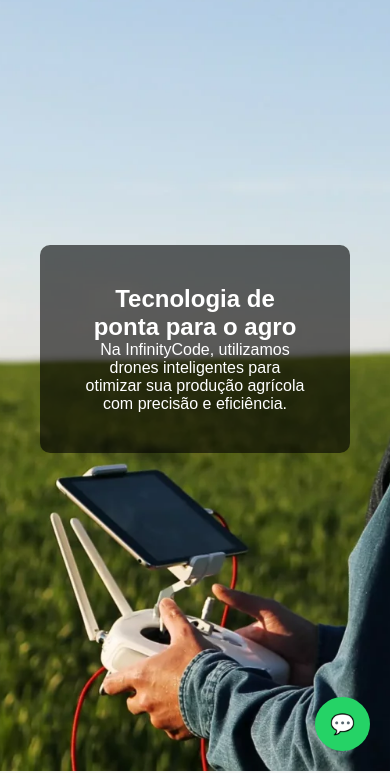
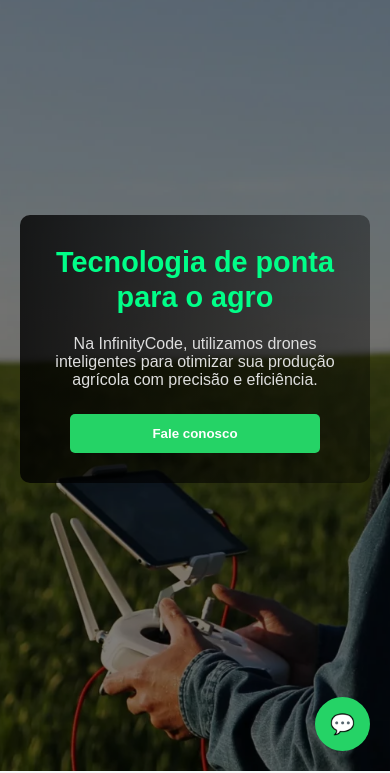
Before and after one commit to carlosbuchner/site-faculdade, a plain HTML site: page index.html in a window 390 px wide. Shown: the part 73-846 px from the top of the page. Drawn offline with Linux system fonts and the light colour scheme.

Commit message:
ACABOUUUUUUUUUUUUUUUUUUUUUU

```diff
--- a/index.html
+++ b/index.html
@@ -51,7 +51,7 @@
     }
 
     nav a:hover {
-      color: silver;
+      color: #1ebe5d;
     }
 
     section {
@@ -63,15 +63,67 @@
       background: url('images/inicio.webp') no-repeat center/cover;
       display: flex;
       align-items: center;
-      justify-content: center;
+      justify-content: flex-start;
+      padding-left: 80px;
       color: #fff;
-      text-align: center;
+      position: relative;
+    }
+
+    #home::before {
+      content: "";
+      position: absolute;
+      inset: 0;
+      background: rgba(0, 0, 0, 0.5);
     }
 
     #home .overlay {
-      background: rgba(0, 0, 0, 0.6);
-      padding: 40px;
+      position: relative;
+      background: linear-gradient(to right, rgba(0, 0, 0, 0.8), rgba(0, 0, 0, 0.4));
+      padding: 50px;
       border-radius: 10px;
+      max-width: 600px;
+      text-align: left;
+      animation: fadeUp 2s ease;
+    }
+
+    #home h2 {
+      font-size: 2.8rem;
+      margin-bottom: 20px;
+      color: #00ff88;
+    }
+
+    #home p {
+      font-size: 1.2rem;
+      margin-bottom: 25px;
+      color: #ddd;
+    }
+
+    #home button {
+      padding: 12px 25px;
+      background: #25D366;
+      border: none;
+      color: white;
+      font-weight: bold;
+      border-radius: 5px;
+      cursor: pointer;
+      transition: 0.3s;
+    }
+
+    #home button:hover {
+      background: #1ebe5d;
+      transform: scale(1.05);
+    }
+
+    @keyframes fadeUp {
+      from {
+        opacity: 0;
+        transform: translateY(30px);
+      }
+
+      to {
+        opacity: 1;
+        transform: translateY(0);
+      }
     }
 
     .grid {
@@ -142,7 +194,7 @@
       cursor: pointer;
     }
 
-    h2{
+    h2 {
       text-align: center;
       user-select: none;
     }
@@ -219,6 +271,33 @@
       nav a {
         margin: 10px 0;
       }
+
+      #home {
+        justify-content: center;
+        padding: 0 20px;
+        text-align: center;
+      }
+
+      #home .overlay {
+        padding: 30px 20px;
+        max-width: 100%;
+        text-align: center;
+      }
+
+      #home h2 {
+        font-size: 1.8rem;
+        line-height: 1.2;
+      }
+
+      #home p {
+        font-size: 1rem;
+      }
+
+      #home button {
+        width: 100%;
+        max-width: 250px;
+      }
+
     }
   </style>
 </head>
@@ -239,8 +318,12 @@
   <section id="home">
     <div class="overlay">
       <h2>Tecnologia de ponta para o agro</h2>
-      <p>Na InfinityCode, utilizamos drones inteligentes para otimizar sua produção agrícola com precisão e eficiência.
+      <p>
+        Na InfinityCode, utilizamos drones inteligentes para otimizar sua produção agrícola com precisão e eficiência.
       </p>
+      <button onclick="window.open('https://wa.me/553299387461','_blank')">
+        Fale conosco
+      </button>
     </div>
   </section>
 
@@ -327,7 +410,8 @@
         </div>
       </div>
 
-      <div class="card" onclick="openModal(this)" data-desc="Treinamento completo para operação de drones agrícolas, ideal para iniciantes e profissionais. Aprenda desde o básico até técnicas avançadas de voo e aplicação no campo. Com aulas práticas e teóricas, você ganha segurança e eficiência no uso da tecnologia. Aumente sua produtividade e aproveite ao máximo os recursos do equipamento. Capacitação essencial para quem quer inovar e crescer no agronegócio..">
+      <div class="card" onclick="openModal(this)"
+        data-desc="Treinamento completo para operação de drones agrícolas, ideal para iniciantes e profissionais. Aprenda desde o básico até técnicas avançadas de voo e aplicação no campo. Com aulas práticas e teóricas, você ganha segurança e eficiência no uso da tecnologia. Aumente sua produtividade e aproveite ao máximo os recursos do equipamento. Capacitação essencial para quem quer inovar e crescer no agronegócio..">
         <img src="images/treinamemto.png">
         <div class="card-content">
           <h3>Treinamento</h3>
```
